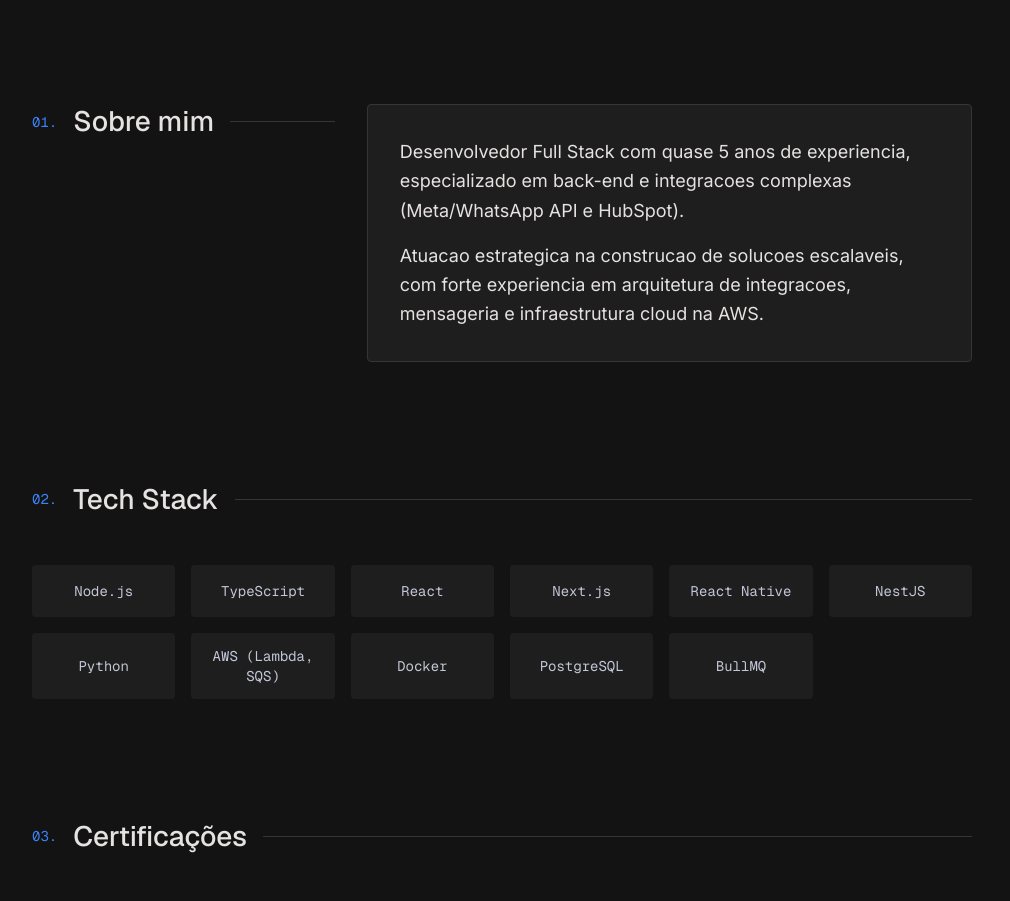
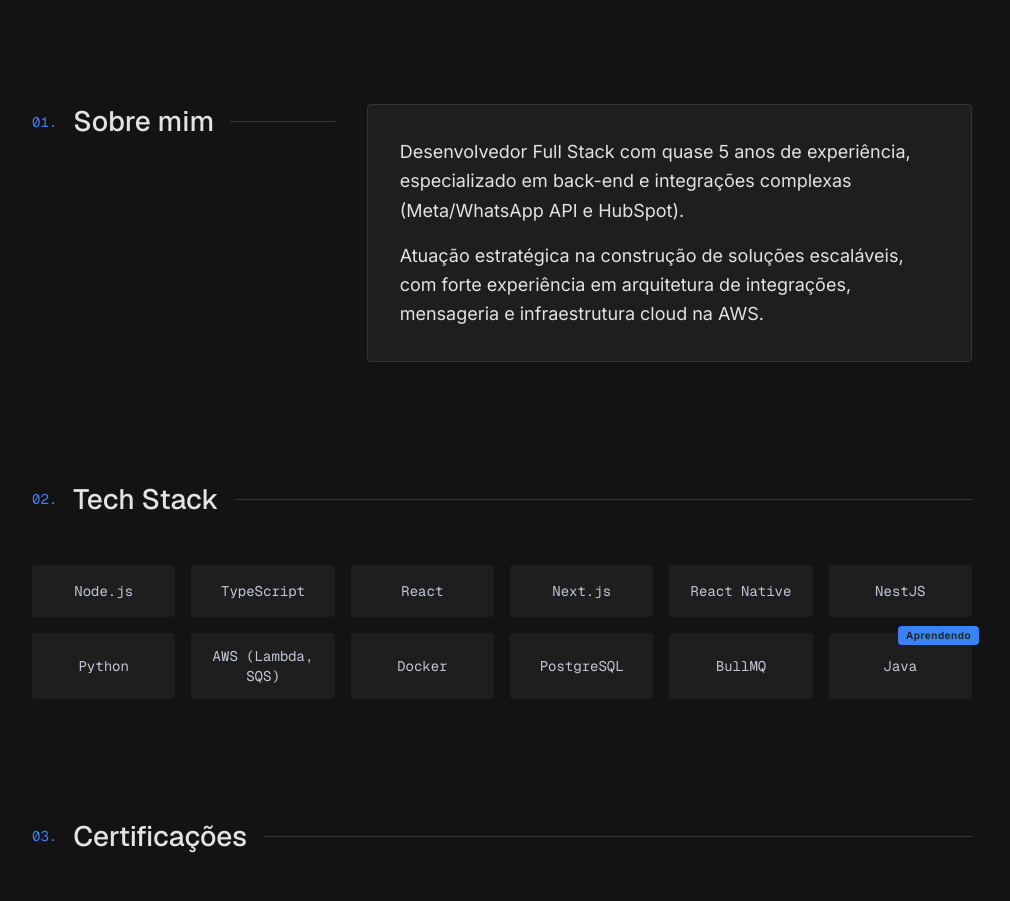
Before and after one commit to leonardomarchioro/portfolio, a Next.js app: page / in a window 1280 px wide. Shown: the part 860-1761 px from the top of the page, without its empty margins (138-1148 px from the left). Built offline with nearby package versions, Linux system fonts and the light colour scheme; no server answers.

Commit message:
feat: add learning techs

```diff
--- a/src/app/page.tsx
+++ b/src/app/page.tsx
@@ -33,7 +33,7 @@
       <main className="pb-[120px] pt-32 max-[520px]:pb-20 max-[520px]:pt-[104px]">
         <HeroSection content={t.hero} />
         <AboutSection content={t.sections.about} />
-        <TechSection content={t.sections.tech} items={g.techStack} />
+        <TechSection content={t.sections.tech} items={g.techStack} learning={t.sections.tech.learning} />
         <CertificationsSection content={t.sections.certifications} items={g.certifications} />
         <ContactForm content={t.sections.contact} formId={formId} />
       </main>
--- a/src/components/TechSection.tsx
+++ b/src/components/TechSection.tsx
@@ -1,12 +1,14 @@
 import type { Dictionary } from "@/i18n/pt-BR";
 import { SectionHeading } from "./SectionHeading";
+import { Generals } from "@/i18n/generals";
 
 type TechSectionProps = {
   content: Dictionary["sections"]["tech"];
-  items: readonly string[];
+  items: Generals["techStack"];
+  learning: string;
 };
 
-export function TechSection({ content, items }: TechSectionProps) {
+export function TechSection({ content, items, learning }: TechSectionProps) {
   return (
     <section
       className="mx-auto w-full max-w-container px-gutter pt-[120px] md:px-20 max-[520px]:pt-20"
@@ -16,10 +18,16 @@
       <div className="grid grid-cols-2 gap-4 md:grid-cols-4 lg:grid-cols-6">
         {items.map((item) => (
           <div
-            className="flex min-h-[52px] cursor-default items-center justify-center rounded border border-transparent bg-surface-raised px-4 py-3 text-center text-text-muted transition-colors hover:border-primary hover:text-primary"
-            key={item}
+            className="relative flex min-h-[52px] cursor-default items-center justify-center rounded border border-transparent bg-surface-raised px-4 py-3 text-center text-text-muted transition-colors hover:border-primary hover:text-primary"
+            key={item.name}
           >
-            <span className="font-code text-sm">{item}</span>
+            <span className="font-code text-sm">{item.name}</span>
+
+            {item.learning && (
+              <span className="absolute -right-2 -top-2 rounded bg-primary px-2 py-0.5 text-[10px] font-bold tracking-wider text-surface-raised">
+                {learning}
+              </span>
+            )}
           </div>
         ))}
       </div>
--- a/src/i18n/en.ts
+++ b/src/i18n/en.ts
@@ -28,6 +28,7 @@
     tech: {
       number: "02.",
       title: "Tech Stack",
+      learning: "Learning",
     },
     certifications: {
       number: "03.",
--- a/src/i18n/generals.ts
+++ b/src/i18n/generals.ts
@@ -5,17 +5,18 @@
     suffix: "/>",
   },
   techStack: [
-    "Node.js",
-    "TypeScript",
-    "React",
-    "Next.js",
-    "React Native",
-    "NestJS",
-    "Python",
-    "AWS (Lambda, SQS)",
-    "Docker",
-    "PostgreSQL",
-    "BullMQ",
+    { name: "Node.js", learning: false },
+    { name: "TypeScript", learning: false },
+    { name: "React", learning: false },
+    { name: "Next.js", learning: false },
+    { name: "React Native", learning: false },
+    { name: "NestJS", learning: false },
+    { name: "Python", learning: false },
+    { name: "AWS (Lambda, SQS)", learning: false },
+    { name: "Docker", learning: false },
+    { name: "PostgreSQL", learning: false },
+    { name: "BullMQ", learning: false },
+    { name: "Java", learning: true },
   ],
   certifications: [
     {
--- a/src/i18n/pt-BR.ts
+++ b/src/i18n/pt-BR.ts
@@ -2,7 +2,7 @@
   metadata: {
     title: "Leonardo Jose Marchioro Kefer - Desenvolvedor Full Stack",
     description:
-      "Portfolio de Leonardo Jose Marchioro Kefer, desenvolvedor Full Stack especializado em back-end, integracoes e cloud.",
+      "Portfolio de Leonardo Jose Marchioro Kefer, desenvolvedor Full Stack especializado em back-end, integrações e cloud.",
   },
   nav: [
     { label: "Sobre", href: "#about" },
@@ -21,17 +21,18 @@
       number: "01.",
       title: "Sobre mim",
       paragraphs: [
-        "Desenvolvedor Full Stack com quase 5 anos de experiencia, especializado em back-end e integracoes complexas (Meta/WhatsApp API e HubSpot).",
-        "Atuacao estrategica na construcao de solucoes escalaveis, com forte experiencia em arquitetura de integracoes, mensageria e infraestrutura cloud na AWS.",
+        "Desenvolvedor Full Stack com quase 5 anos de experiência, especializado em back-end e integrações complexas (Meta/WhatsApp API e HubSpot).",
+        "Atuação estratégica na construção de soluções escaláveis, com forte experiência em arquitetura de integrações, mensageria e infraestrutura cloud na AWS.",
       ],
     },
     tech: {
       number: "02.",
       title: "Tech Stack",
+      learning: "Aprendendo",
     },
     certifications: {
       number: "03.",
-      title: "Certificações"
+      title: "Certificações",
     },
     contact: {
       number: "04.",
@@ -53,7 +54,7 @@
       submit: "Enviar mensagem",
       submitting: "Enviando...",
       success: "Mensagem enviada com sucesso.",
-      error: "Nao foi possivel enviar. Tente novamente.",
+      error: "Nao foi possível enviar. Tente novamente.",
     },
   },
   footer: {
```
